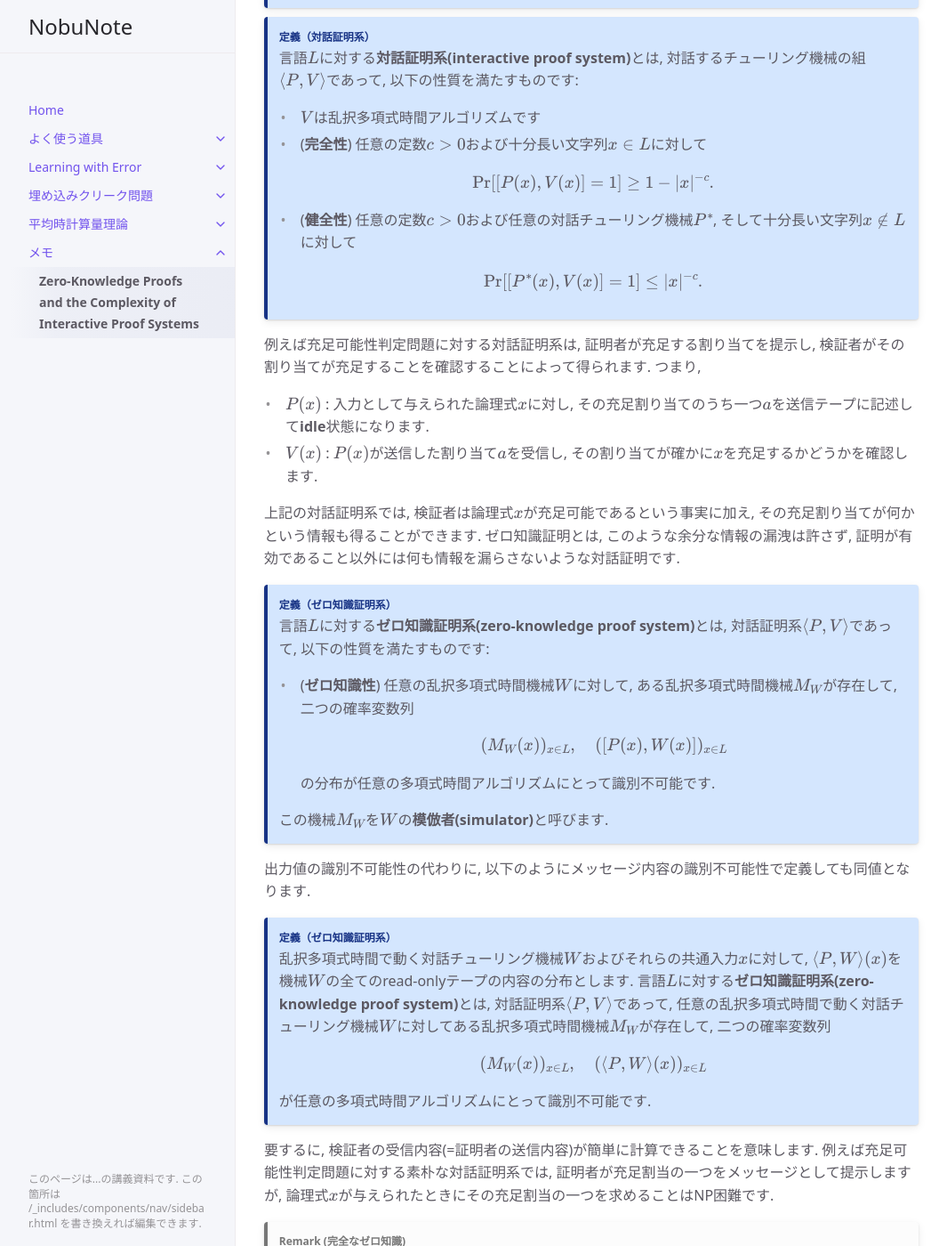
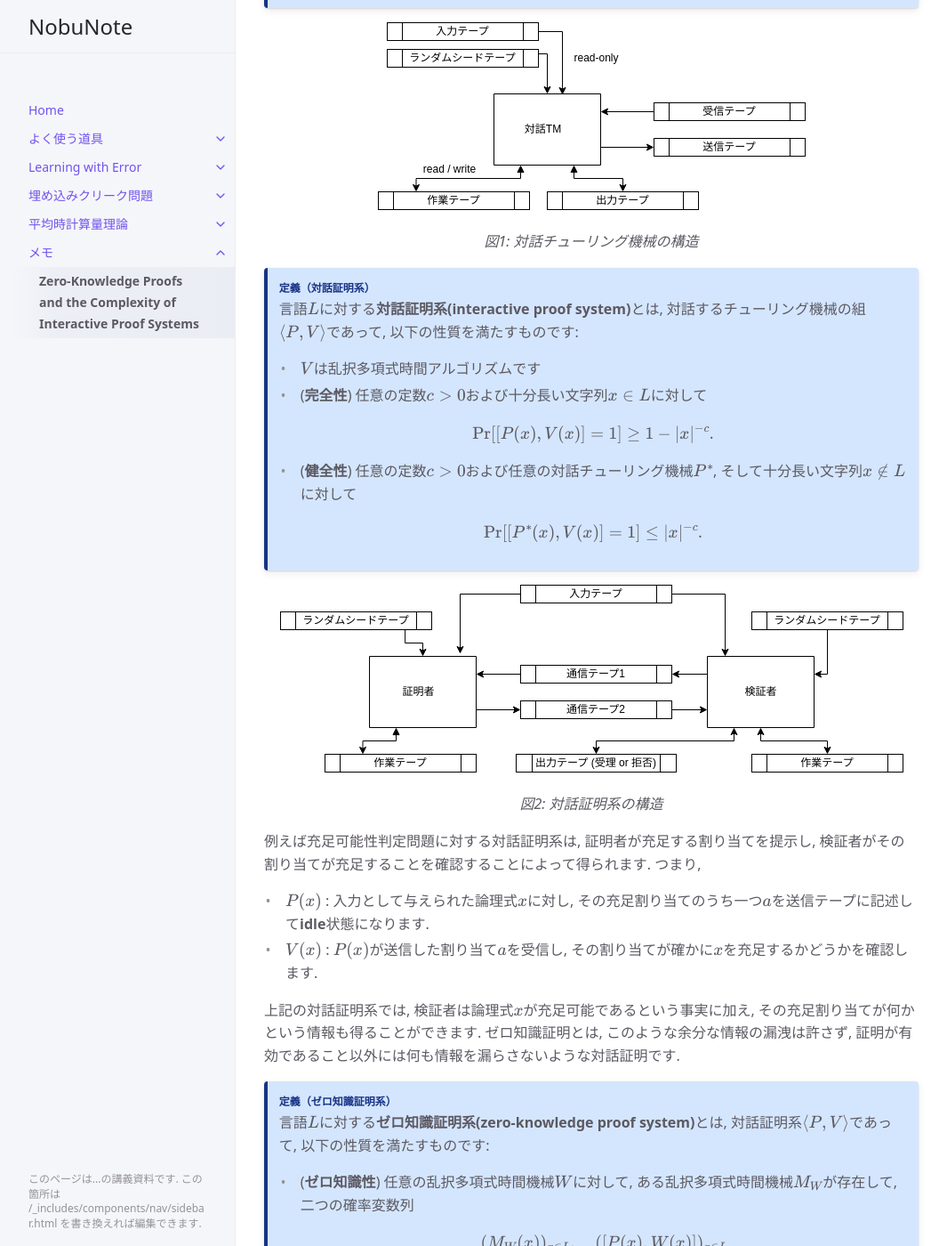
Before and after one commit to NobutakaShimizu/nobunote, a Jekyll site: the page built from docs/memo/GMW91/Zero-Knowledge Proofs and the Complexity of Interactive Proof Systems.md, in a window 1280 px wide and 1400 px high, scrolled down 1139 px. Shown: the whole window at 89% size, without its empty margins (107-1172 px from the left). Built offline with Jekyll 4.4.1, drawn with Linux system fonts in a browser that asks for light colours; cached includes are drawn as plain includes; some of the changed text lies outside the part shown.

Commit message:
対話証明系に関する文書を更新し、図を追加しました。また、グラフ非同型性問題に対する対話証明系のセクションを強化しました。

```diff
--- a/docs/memo/GMW91/Zero-Knowledge Proofs and the Complexity of Interactive Proof Systems.md
+++ b/docs/memo/GMW91/Zero-Knowledge Proofs and the Complexity of Interactive Proof Systems.md
@@ -39,7 +39,15 @@ NP（非決定性多項式時間）を, メンバーシップを主張する短
 >
 > 対話するチューリング機械の組$\langle A,B \rangle$に対し, $[A(x),B(y)]$を計算が終了した際の$B$の出力テープの内容とします ($A$の出力テープの内容は無視しています).
 
-<!-- TODO: 図 -->
+{: align="center"}
+![対話チューリング機械]({{site.baseurl}}/docs/memo/images/ITM.svg){: width=70%}
+
+{: align="center"}
+*図1: 対話チューリング機械の構造*
+
+
+
+
 
 {: .definition-title }
 > **定義（対話証明系）**
@@ -61,6 +69,13 @@ NP（非決定性多項式時間）を, メンバーシップを主張する短
     \Pr \qty[ [P^*(x),V(x)] = 1 ] \le |x|^{-c}.
   \end{align*}
 > $$
+
+{: align="center"}
+![対話証明系]({{site.baseurl}}/docs/memo/images/IP.svg){: width=70%}
+
+{: align="center"}
+*図2: 対話証明系の構造*
+
 
 例えば充足可能性判定問題に対する対話証明系は, 証明者が充足する割り当てを提示し, 検証者がその割り当てが充足することを確認することによって得られます.
 つまり,
@@ -124,9 +139,6 @@ NP（非決定性多項式時間）を, メンバーシップを主張する短
 >
 > 答えのYes/Noを反転させた問題, すなわち二つのグラフが同型**でない**ならばYes, 同型ならばNoを返す問題を**グラフ非同型性判定問題 (GNI; graph non-isormophism problem)**と呼びます.
 
-<!-- TODO: 図 -->
-
-
 ### グラフ非同型性問題に対する対話証明系
 
 グラフ同型性判定問題は「同型である」ということの証拠として同型写像を提示すれば良いのでNPに属することは明らかです. 一方で「同型でない」ことの証拠が存在するかは不明ですので, グラフ**非**同型性判定問題の方はNPに属するかどうかは分かりません.
@@ -146,7 +158,12 @@ NP（非決定性多項式時間）を, メンバーシップを主張する短
 
 入力$(G_1,G_2)$が非同型ならば証明者は受信したグラフ$H$が$G_0$と$G_1$のどちらと同型かを知ることができるので, このプロトコルは健全性を満たします. 一方で$G_0$と$G_1$が同型である場合, 一様ランダムな$\pi$に対して$\pi(G_0)$と$\pi(G_1)$の分布は同一なので, 特に証明者が(P1)で送信する$a\in\binset$が$b$と一致する確率は$1/2$です. 従ってこのプロトコルは(何度も繰り返すことによって)完全性を満たします.
 
-<!-- TODO: 図 -->
+{: align="center"}
+![text]({{site.baseurl}}/docs/memo/images/GNI.svg)
+{: width=70%}
+
+{: align="center"}
+*図3: グラフ非同型性判定問題に対する対話証明系*
 
 
 ### グラフ同型性問題に対するゼロ知識対話証明系
```
Also changed, not shown: docs/memo/images/GNI.svg (added), docs/memo/images/IP.svg (added), docs/memo/images/ITM.svg (added), 11 other files.
